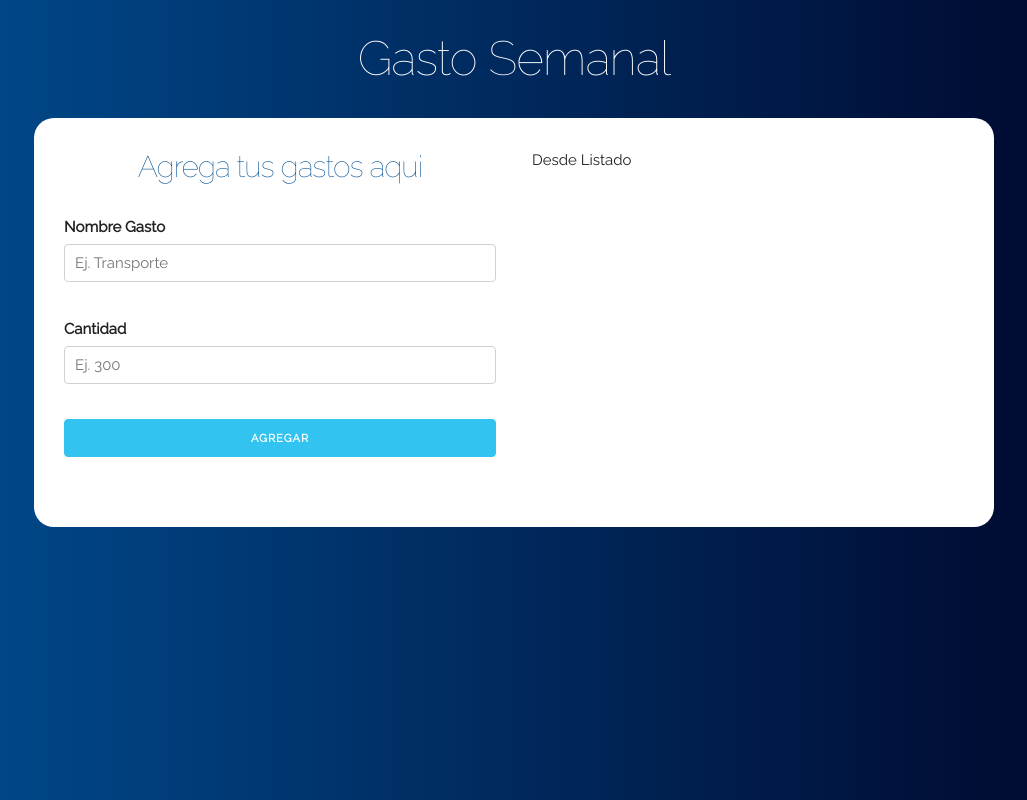
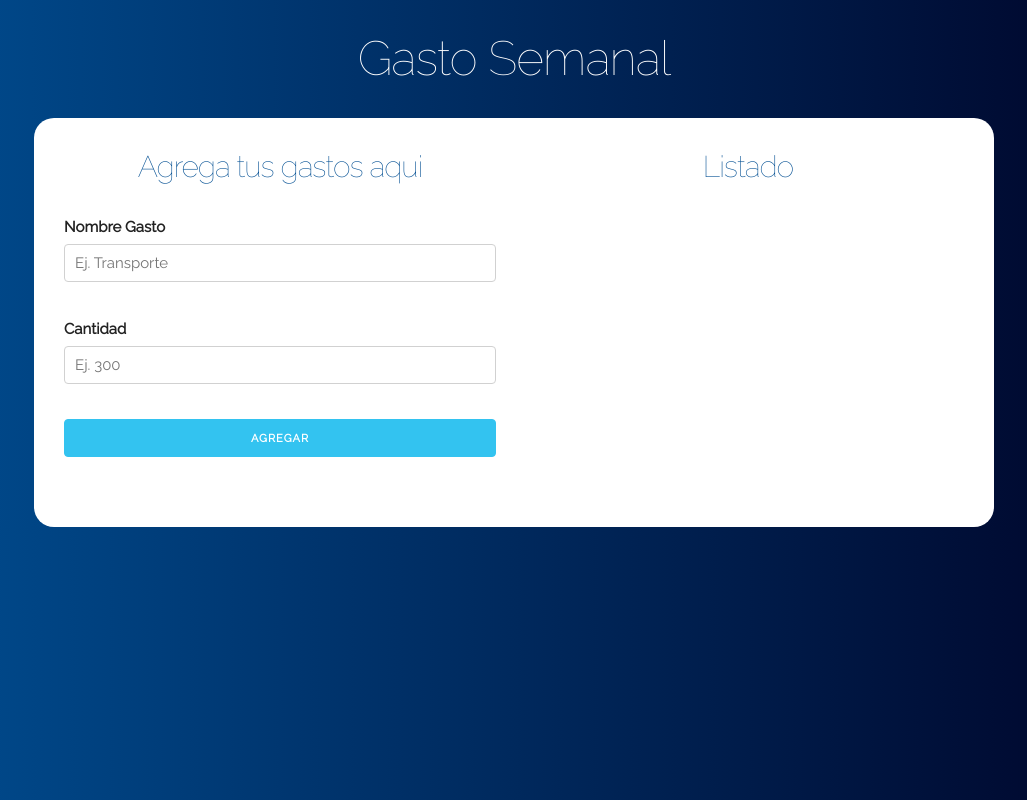
Before and after one commit to PabloAdriaensens/gastosemanal, a React (Create React App) app: page / in a window 1280 px wide. Shown: the whole page, without its empty margins (126-1153 px from the left). Built offline with nearby package versions, Linux system fonts and the light colour scheme.

Commit message:
Preparamos el componente gasto para almacenar los gastos

```diff
--- a/src/componentes/App.js
+++ b/src/componentes/App.js
@@ -41,7 +41,9 @@
                             />
                         </div>
                         <div className="one-half column">
-                            <Listado/>
+                            <Listado
+                                gastos={this.state.gastos}
+                            />
                         </div>
                     </div>
                 </div>
--- a/src/componentes/Formulario.js
+++ b/src/componentes/Formulario.js
@@ -17,7 +17,7 @@
             cantidadGasto: this.cantidadGastoRef.current.value
         };
 
-        console.log(gasto);
+        // console.log(gasto);
 
         // Agregarlo y enviarlo con props
         this.props.agregarGasto(gasto);
--- a/src/componentes/Listado.js
+++ b/src/componentes/Listado.js
@@ -3,7 +3,10 @@
 class Listado extends Component {
     render() {
         return (
-            <p>Desde Listado</p>
+            <div className="gastos-realizados">
+                <h2>Listado</h2>
+                {console.log(this.props.gastos)}
+            </div>
         )
     }
 }
```
